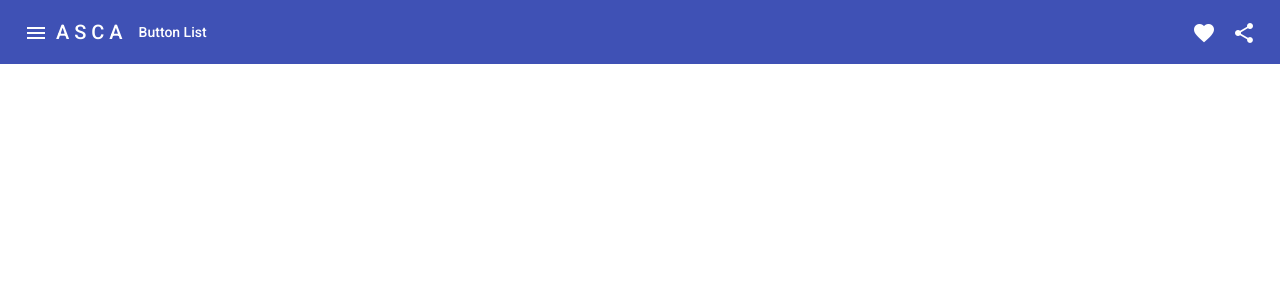
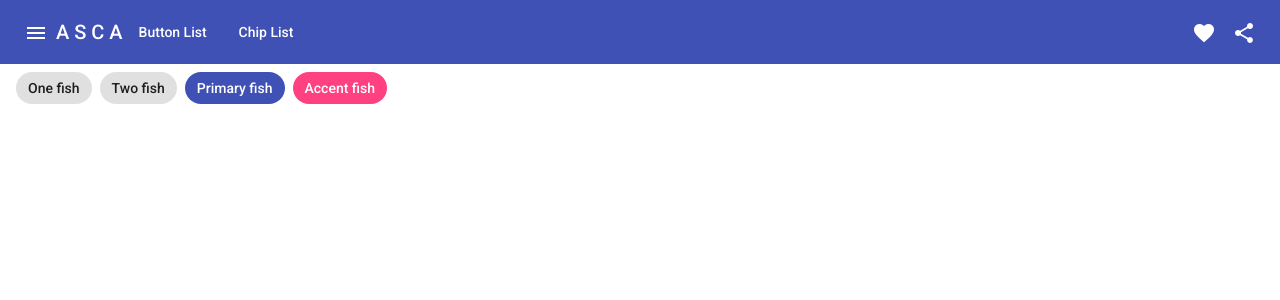
Before and after one commit to damingerdai/angular-standalone-components-app, an Angular app: page /chip in a window 1280 px wide. Before the commit this address led to /. Shown: the top 300 px of the page. Built offline with nearby package versions, Linux system fonts and the light colour scheme.

Commit message:
feat: add chip list

```diff
--- a/src/app/app.component.html
+++ b/src/app/app.component.html
@@ -4,6 +4,7 @@
  </button>
  <span>{{title}}</span>
  <a mat-button routerLink="button"> Button List </a>
+ <a mat-button routerLink="chip"> Chip List </a>
  <span class="spacer"></span>
 
  <button mat-icon-button class=" favorite-icon" aria-label="Example icon-button with heart icon">
@@ -13,4 +14,6 @@
   <mat-icon>share</mat-icon>
 </button>
 </mat-toolbar>
-<router-outlet></router-outlet>
+<section class="content">
+  <router-outlet></router-outlet>
+</section>
--- a/src/app/app.component.scss
+++ b/src/app/app.component.scss
@@ -1,3 +1,7 @@
 .spacer {
   flex: 1 1 auto;
 }
+
+.content {
+  padding: 8px 16px;
+}
--- a/src/app/app.component.ts
+++ b/src/app/app.component.ts
@@ -4,6 +4,7 @@ import { MatIconModule } from '@angular/material/icon';
 import { MatToolbarModule } from '@angular/material/toolbar';
 import { RouterModule } from '@angular/router';
 import { ButtonListComponent } from './button-list/button-list.component';
+import { ChipListComponent } from './chip-list/chip-list.component';
 
 @Component({
   selector: 'app-root',
@@ -17,6 +18,7 @@ import { ButtonListComponent } from './button-list/button-list.component';
     MatIconModule,
     MatToolbarModule,
     ButtonListComponent,
+    ChipListComponent,
   ],
   standalone: true,
 })
--- /dev/null
+++ b/src/app/chip-list/chip-list.component.html
@@ -0,0 +1,6 @@
+<mat-chip-list aria-label="Fish selection">
+  <mat-chip>One fish</mat-chip>
+  <mat-chip>Two fish</mat-chip>
+  <mat-chip color="primary" selected>Primary fish</mat-chip>
+  <mat-chip color="accent" selected>Accent fish</mat-chip>
+</mat-chip-list>
--- /dev/null
+++ b/src/app/chip-list/chip-list.component.ts
@@ -0,0 +1,22 @@
+import { Component, OnInit } from '@angular/core';
+import { CommonModule } from '@angular/common';
+import { MatChipsModule } from '@angular/material/chips'
+
+@Component({
+  selector: 'app-chip-list',
+  standalone: true,
+  imports: [
+    CommonModule,
+    MatChipsModule
+  ],
+  templateUrl: './chip-list.component.html',
+  styleUrls: ['./chip-list.component.scss']
+})
+export class ChipListComponent implements OnInit {
+
+  constructor() { }
+
+  ngOnInit(): void {
+  }
+
+}
--- a/src/main.ts
+++ b/src/main.ts
@@ -13,6 +13,9 @@ if (environment.production) {
 const ROUTES: Route[] = [
   {
     path: 'button', loadComponent: () => import('./app/button-list/button-list.component').then(mod => mod.ButtonListComponent)
+  },
+  {
+    path: 'chip', loadComponent: () => import('./app/chip-list/chip-list.component').then(mod => mod.ChipListComponent)
   }
 ]
 
```
Also changed, not shown: src/app/chip-list/chip-list.component.scss (added), 1 other file (tests, documents, lock files or other folders).
